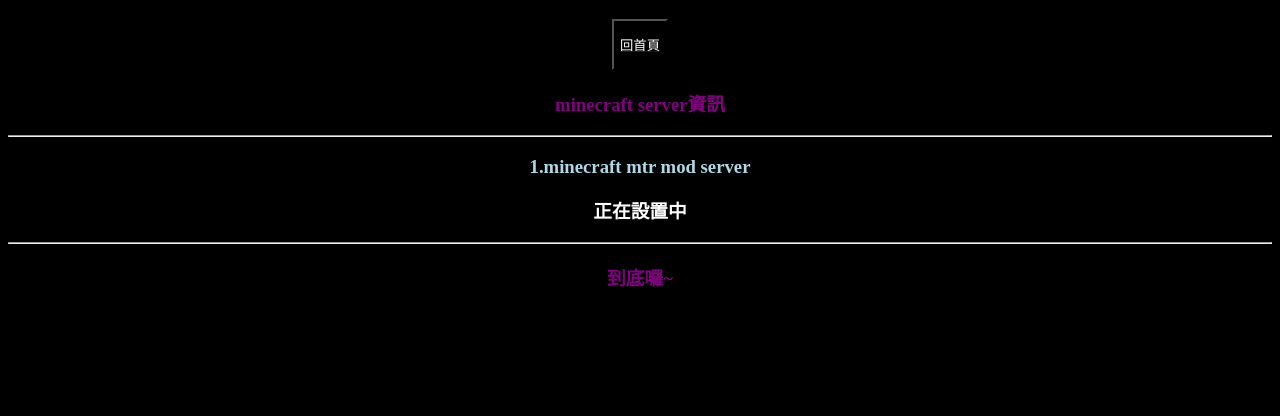
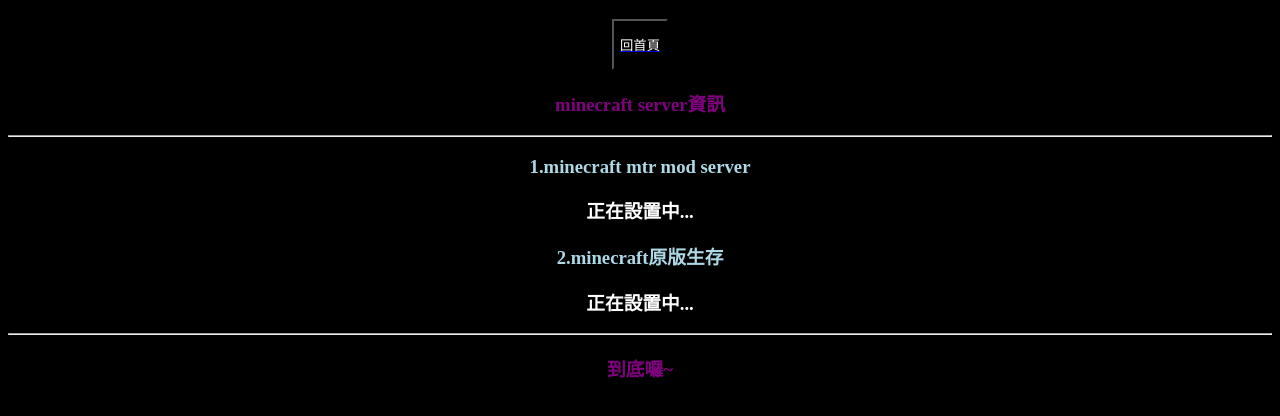
Before and after one commit to johnnylu168/JohnnyLu.tighub.io, a plain HTML site: page minecraft server資訊.htm in a window 1280 px wide. Drawn offline with Linux system fonts and the light colour scheme.

Commit message:
Update minecraft server資訊.htm

```diff
--- a/minecraft server資訊.htm
+++ b/minecraft server資訊.htm
@@ -16,7 +16,9 @@
 	  <hr></hr>
 
   <center><h3><div style="color: lightblue">1.minecraft mtr mod server</div></h3></center>
-  <center><h3><div style="color: white">正在設置中</div></h3></center>
+  <center><h3><div style="color: white">正在設置中...</div></h3></center>
+<center><h3><div style="color: lightblue">2.minecraft原版生存</div></h3></center>
+<center><h3><div style="color: white">正在設置中...</div></h3></center>
   <hr></hr>
   <center><h3><div style="color: purple">到底囉~</div></h3></center>
 
```
